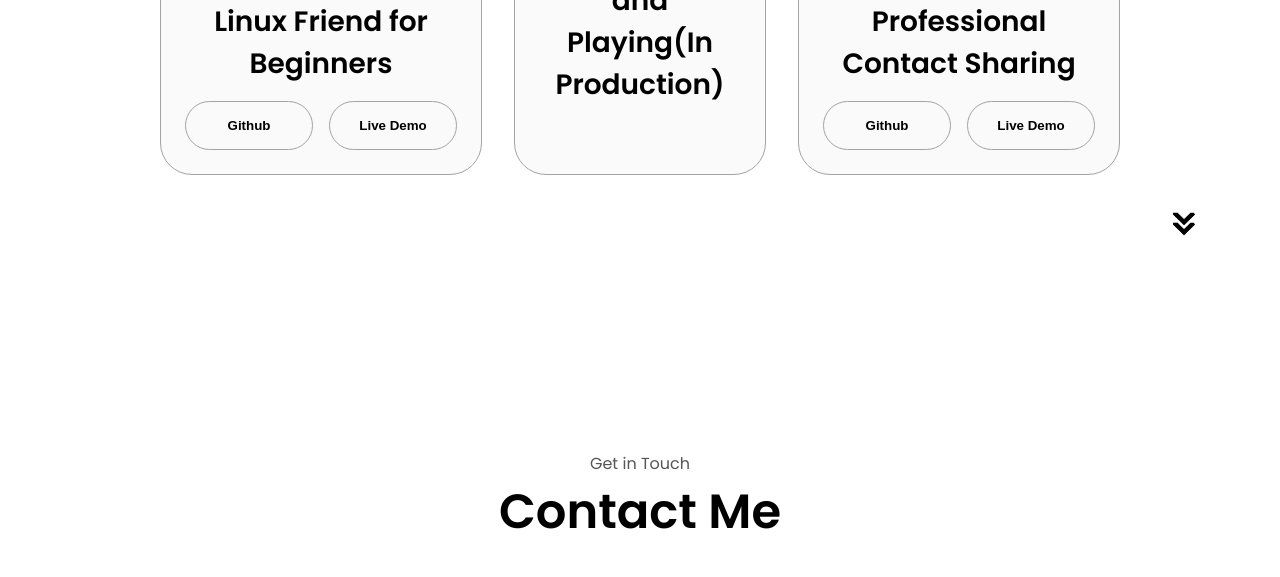
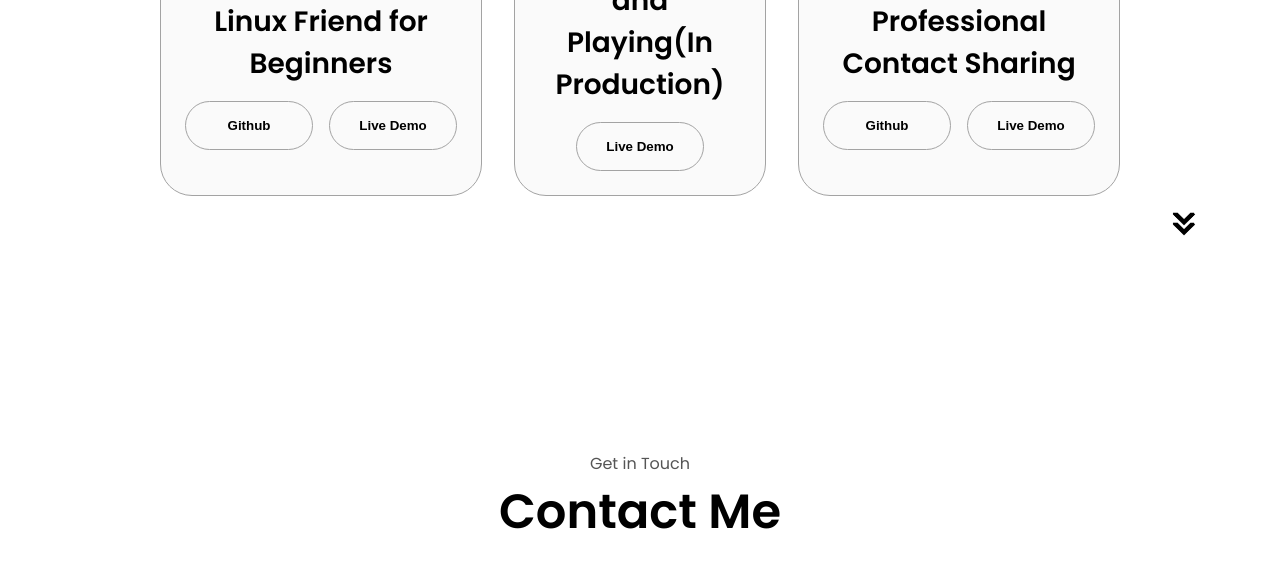
Before and after one commit to Mindslayer001/Portfolio, a plain HTML site: page index.html in a window 1280 px wide. Shown: the part 2920-3497 px from the top of the page. Drawn offline with Linux system fonts and the light colour scheme.

Commit message:
Added pixie fun demo link

```diff
--- a/index.html
+++ b/index.html
@@ -276,10 +276,10 @@
           </div>
           <h2 class="experience-sub-title project-title">Pixie Fun - Learning and Playing(In Production)</h2>
           <div class="btn-container">
-            <!--button class="btn btn-color-2 project-btn"
-              onclick="location.href='#projects'">
+            <button class="btn btn-color-2 project-btn"
+              onclick="location.href='https://youtu.be/gtWbmdPWTEk'">
               Live Demo
-            </button-->
+            </button>
           </div>
         </div>
 
```
Also changed, not shown: 1 other file.
